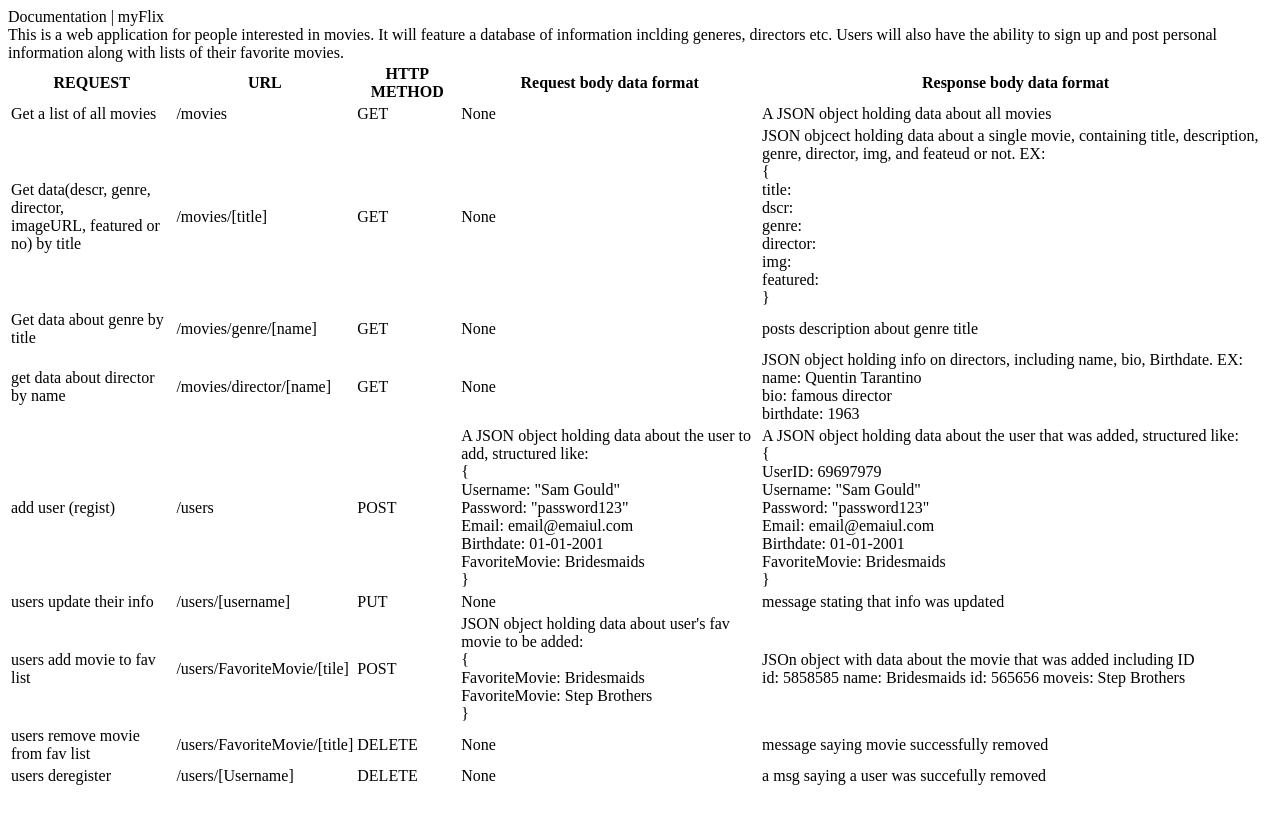
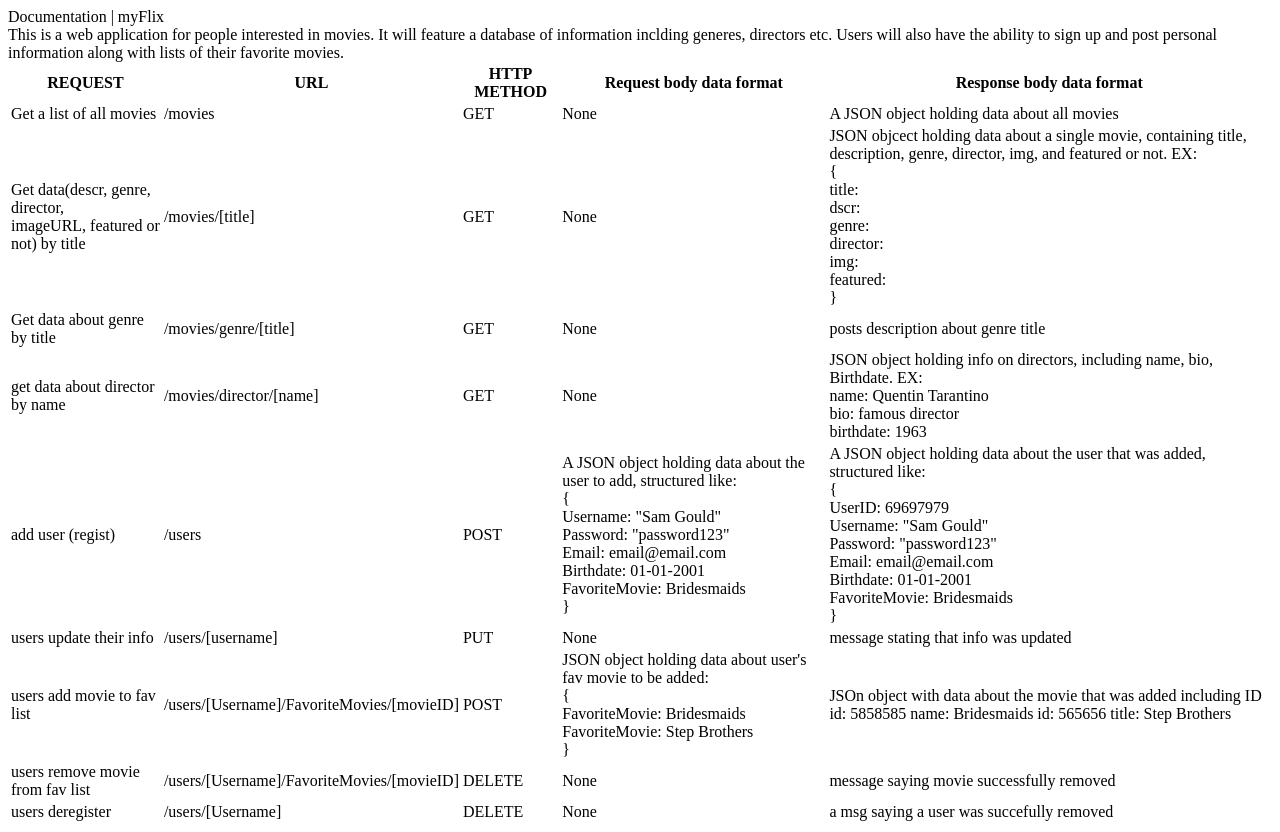
Before and after one commit to NIB-223/movie_api, a website: page public/documentation.html in a window 1280 px wide. Before the commit the page ends 800 px from the top, so only its background shows below. Drawn offline with Linux system fonts and the light colour scheme.

Commit message:
updated readme and documentation

```diff
--- a/public/documentation.html
+++ b/public/documentation.html
@@ -30,11 +30,11 @@
 
 
                   <tr>
-                    <td>Get data(descr, genre, director, <br>imageURL, featured or no) by title</td>
+                    <td>Get data(descr, genre, director, <br>imageURL, featured or not) by title</td>
                     <td>/movies/[title]</td>
                     <td>GET</td>
                     <td>None</td>
-                    <td>JSON objcect holding data about a single movie, containing title, description, genre, director, img, and feateud or not. EX: <br>
+                    <td>JSON objcect holding data about a single movie, containing title, description, genre, director, img, and featured or not. EX: <br>
                                                                                                                                      { <br>
                                                                                                                                       title:<br>
                                                                                                                                       dscr: <br>
@@ -49,7 +49,7 @@
 
                   <tr>
                     <td>Get data about genre by title</td>
-                    <td>/movies/genre/[name]</td>
+                    <td>/movies/genre/[title]</td>
                     <td>GET</td>
                     <td>None</td>
                     <td>posts description about genre title</td>
@@ -77,7 +77,7 @@
                       <br> {
                                                                                                <br> Username: "Sam Gould"<br>
                                                                                                 Password: "password123"<br>
-                                                                                                Email: email@emaiul.com<br>
+                                                                                                Email: email@email.com<br>
                                                                                                 Birthdate: 01-01-2001 <br>
                                                                                                 FavoriteMovie: Bridesmaids<br>
                       }
@@ -88,7 +88,7 @@
                                                                                               UserID: 69697979 <br>
                                                                                                Username: "Sam Gould"<br>
                                                                                                 Password: "password123"<br>
-                                                                                                Email: email@emaiul.com<br>
+                                                                                                Email: email@email.com<br>
                                                                                                 Birthdate: 01-01-2001 <br>
                                                                                                 FavoriteMovie: Bridesmaids<br>
                       }
@@ -107,7 +107,7 @@
 
                   <tr>
                     <td>users add movie to fav list</td>
-                    <td>/users/FavoriteMovie/[tile]</td>
+                    <td>/users/[Username]/FavoriteMovies/[movieID]</td>
                     <td>POST</td>
                     <td>JSON object holding data about user's fav movie to be added:<br>
 
@@ -120,14 +120,14 @@
                                                                                     id: 5858585
                                                                                     name: Bridesmaids
                                                                                     id: 565656
-                                                                                    moveis: Step Brothers
+                                                                                    title: Step Brothers
                     </td>
                   </tr>
 
 
                   <tr>
                     <td>users remove movie from fav list</td>
-                    <td>/users/FavoriteMovie/[title]</td>
+                    <td>/users/[Username]/FavoriteMovies/[movieID]</td>
                     <td>DELETE</td>
                     <td>None</td>
                     <td>message saying movie successfully removed
```
Also changed, not shown: README.md.
